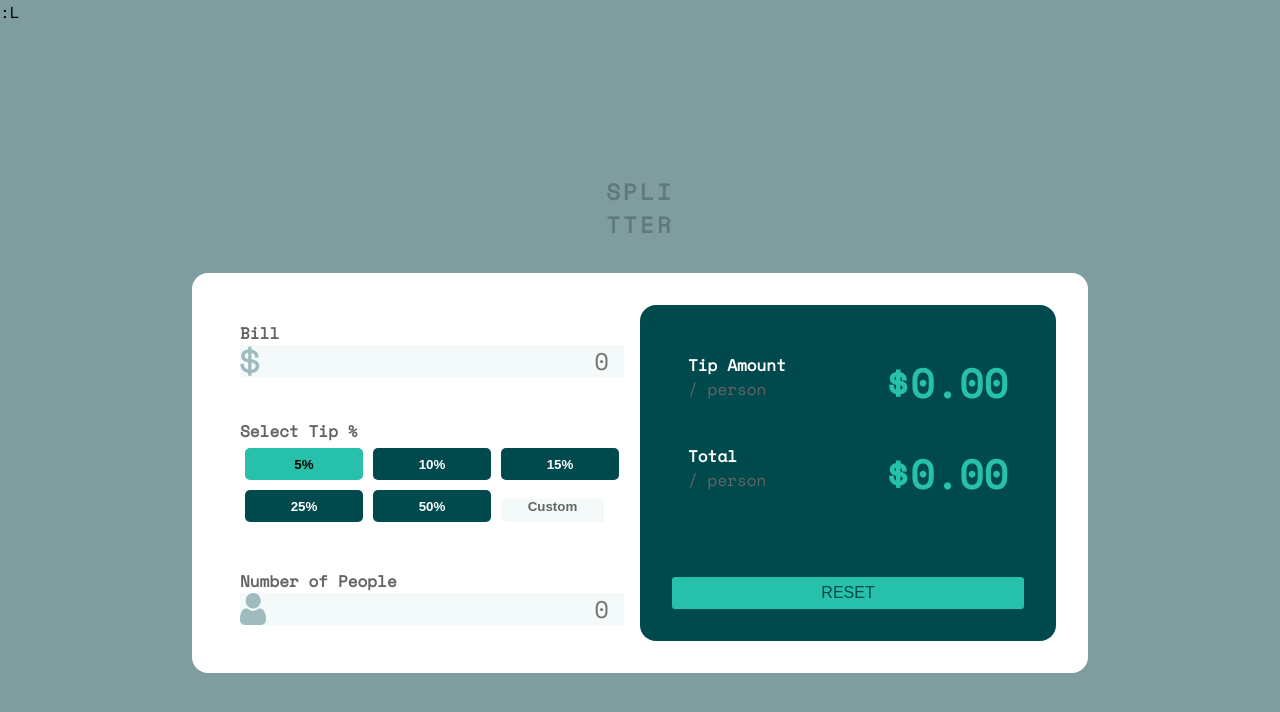
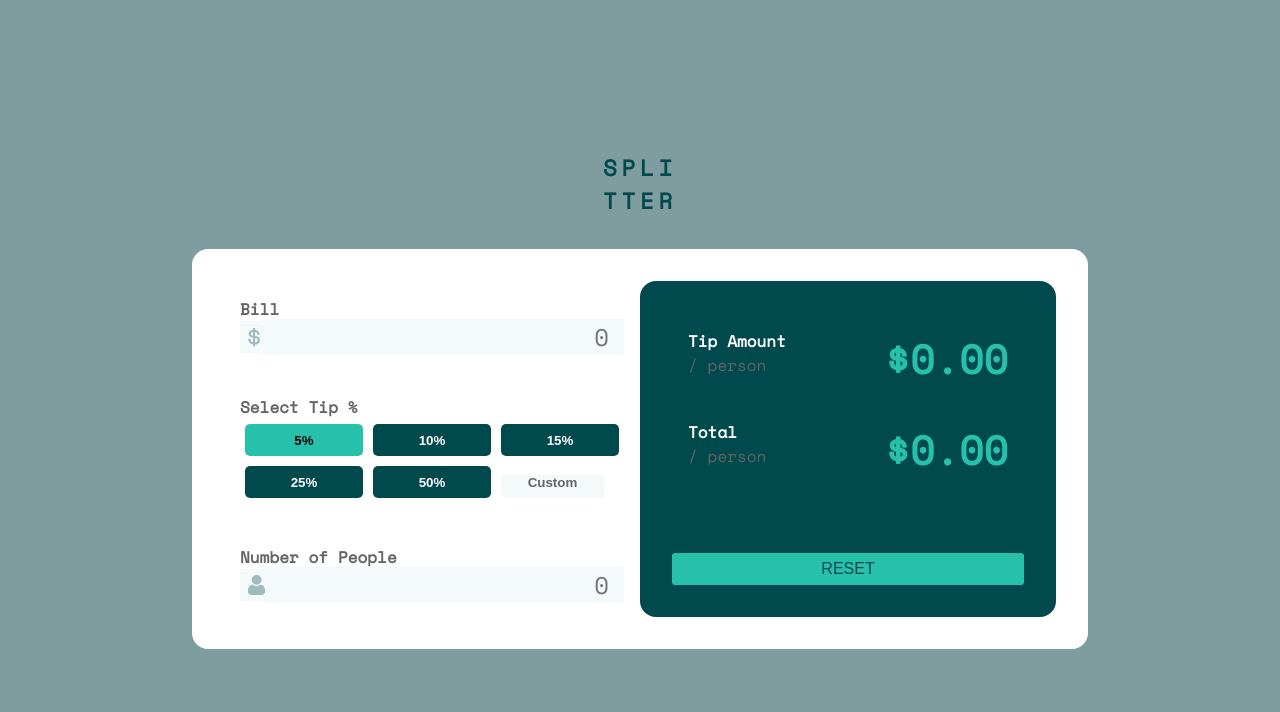
Before and after one commit to kenjiushiro/kenjiushiro.github.io, a plain HTML site: page calculator/index.html in a window 1280 px wide. Drawn offline with nearby package versions, Linux system fonts and the light colour scheme.

Commit message:
Improve small styling issues

```diff
--- a/calculator/index.html
+++ b/calculator/index.html
@@ -1,4 +1,4 @@
-<!DOCTYPE html>:L
+<!DOCTYPE html>
 <html lang="en">
   <head>
     <meta charset="UTF-8" />
--- a/calculator/styles.css
+++ b/calculator/styles.css
@@ -19,8 +19,8 @@
 
 h1 {
   font-size: 1.4rem;
-  letter-spacing: 0.2rem;
-  color: var(--dark-grayish-cyan);
+  letter-spacing: 0.3rem;
+  color: var(--dark-cyan);
   margin-bottom: 2rem;
 }
 body {
@@ -85,8 +85,9 @@ body {
   padding-bottom: 1rem;
 }
 
-.calculator-input img {
-  height: 50%;
+.calculator_input img {
+  margin-left: 0.5rem;
+  height: 1.3rem;
   color: var(--light-gray);
 }
 
@@ -159,6 +160,7 @@ body {
   width: 100%;
   display: flex;
   justify-content: center;
+  align-items: center;
 }
 
 #custom-percent-btn {
```
